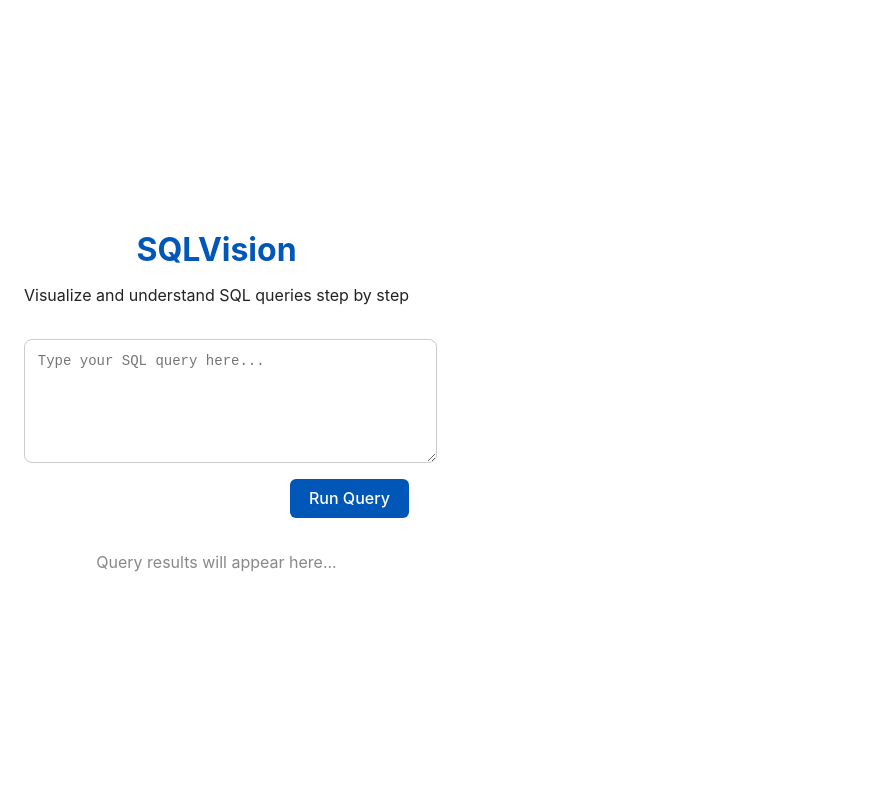
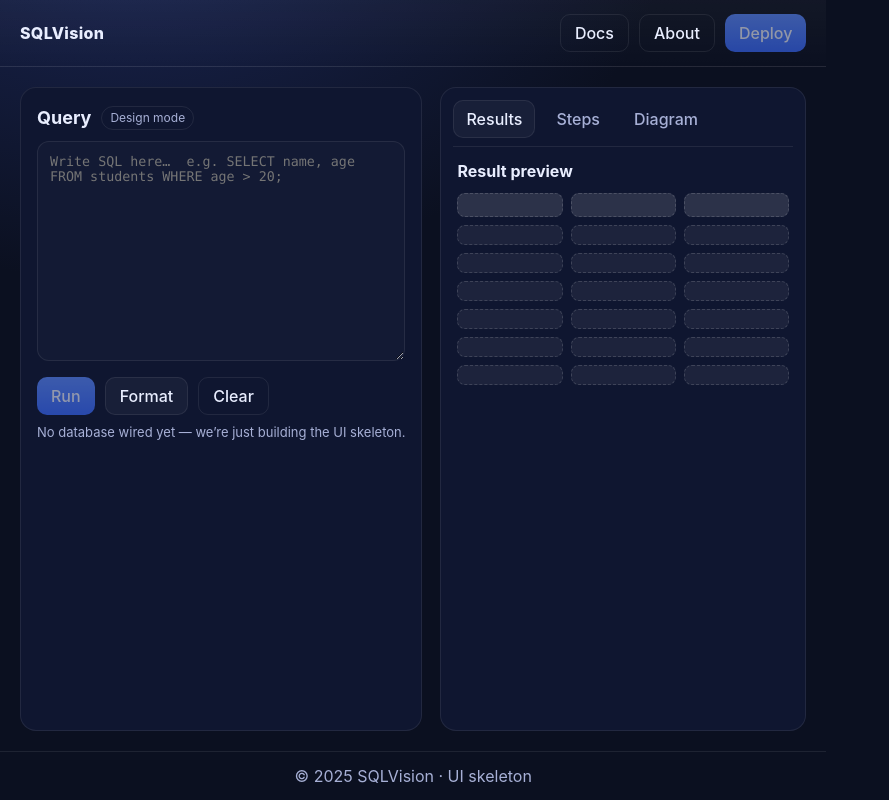
Before and after one commit to andrihadiff/sqlvision, a React (Vite) app in the folder app/: page / in a window 1280 px wide. Shown: the whole page, without its empty margins (0-889 px from the left). Built offline with nearby package versions, Linux system fonts and the light colour scheme.

Commit message:
Finalized skeleton design

```diff
--- a/app/package.json
+++ b/app/package.json
@@ -11,7 +11,8 @@
   },
   "dependencies": {
     "react": "^19.1.1",
-    "react-dom": "^19.1.1"
+    "react-dom": "^19.1.1",
+    "sql.js": "^1.13.0"
   },
   "devDependencies": {
     "@eslint/js": "^9.36.0",
--- a/app/src/App.css
+++ b/app/src/App.css
@@ -1,76 +1,92 @@
-/* Base layout */
-.app-container {
-  max-width: 900px;
-  margin: 2rem auto;
-  padding: 1.5rem;
-  font-family: "Inter", sans-serif;
-  color: #222;
+:root{
+  --bg:#0b1020; --panel:#0f1630; --text:#e9eeff; --muted:#a7b0d6;
+  --accent:#5b8aff; --accent-2:#3a6bff; --line:rgba(255,255,255,.08);
 }
 
-/* Header */
-.app-header {
-  text-align: center;
-  margin-bottom: 2rem;
+*{box-sizing:border-box}
+html,body,#root{height:100%}
+body{
+  margin:0; font-family:Inter,ui-sans-serif,system-ui,Segoe UI,Roboto,Arial;
+  color:var(--text); background:
+    radial-gradient(900px 600px at 10% -10%, #1a2552 0%, transparent 60%),
+    var(--bg);
 }
 
-.app-header h1 {
-  margin-bottom: 0.3rem;
-  font-size: 2rem;
-  color: #0057b7;
+.shell{min-height:100%; display:flex; flex-direction:column}
+.topbar{
+  display:flex; justify-content:space-between; align-items:center;
+  padding:14px 20px; border-bottom:1px solid var(--line);
+  background:linear-gradient(180deg,rgba(255,255,255,.03),transparent);
+}
+.brand{font-weight:800; letter-spacing:.3px}
+.top-actions{display:flex; gap:10px}
+
+.btn{
+  padding:8px 14px; border-radius:10px; border:1px solid var(--line);
+  background:rgba(255,255,255,.04); color:var(--text); cursor:pointer;
+}
+.btn:hover{background:rgba(255,255,255,.06)}
+.btn.primary{background:linear-gradient(180deg,var(--accent),var(--accent-2)); border:none}
+.btn.primary:disabled{opacity:.6; cursor:not-allowed}
+.btn.ghost{background:transparent}
+
+.layout{
+  display:grid; grid-template-columns: 1.1fr 1fr; gap:18px;
+  padding:20px; width:100%; max-width:1200px; margin:0 auto; flex:1;
+}
+.panel{
+  border:1px solid var(--line); border-radius:16px; background:var(--panel);
+  padding:16px;
+}
+.panel-head{display:flex; align-items:center; gap:10px; margin-bottom:10px}
+.panel h2{margin:0; font-size:18px}
+.badge{
+  font-size:12px; color:var(--muted); border:1px solid var(--line);
+  padding:2px 8px; border-radius:999px;
 }
 
-/* Query section */
-.query-section {
-  display: flex;
-  flex-direction: column;
-  gap: 1rem;
-  margin-bottom: 2rem;
+.editor-input{
+  width:100%; min-height:220px; border:1px solid var(--line);
+  background:rgba(255,255,255,.02); color:var(--text);
+  border-radius:12px; padding:12px; font-family:ui-monospace, SFMono-Regular, Menlo, Consolas, monospace;
+}
+.toolbar{display:flex; gap:10px; margin-top:10px}
+.hint{margin-top:8px; color:var(--muted); font-size:13px}
+
+.tabs{display:flex; gap:8px; border-bottom:1px solid var(--line); padding-bottom:8px; margin:-4px -4px 12px}
+.tab{
+  padding:8px 12px; border-radius:10px; border:1px solid transparent; color:var(--muted);
+  background:transparent; cursor:pointer;
+}
+.tab.active{color:var(--text); border-color:var(--line); background:rgba(255,255,255,.04)}
+
+.section-title{margin:0 0 10px; font-size:16px}
+.tab-body{min-height:280px}
+
+.placeholder-table{display:grid; gap:8px}
+.placeholder-table .row{display:grid; grid-template-columns:1fr 1fr 1fr; gap:8px}
+.placeholder-table .cell{
+  height:20px; border-radius:8px; background:rgba(255,255,255,.06);
+  border:1px dashed rgba(255,255,255,.15);
+}
+.placeholder-table .header .cell{height:24px; background:rgba(255,255,255,.12)}
+
+.diagram-canvas{
+  display:flex; align-items:center; gap:14px; padding:18px;
+  border:1px dashed rgba(255,255,255,.2); border-radius:12px;
+  background:rgba(255,255,255,.03);
+}
+.node{
+  padding:10px 12px; border-radius:12px; background:rgba(91,138,255,.15);
+  border:1px solid rgba(91,138,255,.4); font-size:14px;
+}
+.arrow{width:30px; height:2px; background:rgba(255,255,255,.2)}
+
+.footer{
+  border-top:1px solid var(--line); padding:12px 20px; color:var(--muted);
+  display:flex; justify-content:center;
 }
 
-.query-section textarea {
-  width: 100%;
-  font-family: monospace;
-  font-size: 14px;
-  padding: 0.8rem;
-  border: 1px solid #ccc;
-  border-radius: 8px;
-  resize: vertical;
+@media (max-width: 900px){
+  .layout{grid-template-columns:1fr}
 }
-
-.query-section button {
-  align-self: flex-end;
-  padding: 0.6rem 1.2rem;
-  background-color: #0057b7;
-  color: white;
-  border: none;
-  border-radius: 6px;
-  cursor: pointer;
-  transition: background-color 0.2s;
-}
-
-.query-section button:hover {
-  background-color: #0042a0;
-}
-
-/* Result section */
-.result-section table {
-  width: 100%;
-  border-collapse: collapse;
-}
-
-.result-section th,
-.result-section td {
-  border: 1px solid #ddd;
-  padding: 0.6rem;
-  text-align: left;
-}
-
-.result-section th {
-  background-color: #f3f3f3;
-}
-
-.placeholder {
-  color: #888;
-  text-align: center;
-  margin-top: 2rem;
-}
--- a/app/src/App.jsx
+++ b/app/src/App.jsx
@@ -1,62 +1,120 @@
 import { useState } from "react";
 import "./App.css";
 
-export default function App() {
-  const [query, setQuery] = useState("");
-  const [result, setResult] = useState(null);
-
-  const handleRunQuery = () => {
-    // Placeholder for now — simulate some fake data
-    setResult([
-      { id: 1, name: "Alice", age: 21 },
-      { id: 2, name: "Bob", age: 23 },
-    ]);
-  };
-
+function PlaceholderTable() {
   return (
-    <div className="app-container">
-      {/* Header */}
-      <header className="app-header">
-        <h1>SQLVision</h1>
-        <p>Visualize and understand SQL queries step by step</p>
-      </header>
-
-      {/* Query Input Area */}
-      <section className="query-section">
-        <textarea
-          value={query}
-          onChange={(e) => setQuery(e.target.value)}
-          placeholder="Type your SQL query here..."
-          rows={6}
-        />
-        <button onClick={handleRunQuery}>Run Query</button>
-      </section>
-
-      {/* Result / Visualization Area */}
-      <section className="result-section">
-        {result ? (
-          <table>
-            <thead>
-              <tr>
-                {Object.keys(result[0]).map((key) => (
-                  <th key={key}>{key}</th>
-                ))}
-              </tr>
-            </thead>
-            <tbody>
-              {result.map((row) => (
-                <tr key={row.id}>
-                  {Object.values(row).map((value, i) => (
-                    <td key={i}>{value}</td>
-                  ))}
-                </tr>
-              ))}
-            </tbody>
-          </table>
-        ) : (
-          <p className="placeholder">Query results will appear here...</p>
-        )}
-      </section>
+    <div className="placeholder-table">
+      <div className="row header">
+        <span className="cell" />
+        <span className="cell" />
+        <span className="cell" />
+      </div>
+      {[...Array(6)].map((_, i) => (
+        <div className="row" key={i}>
+          <span className="cell" />
+          <span className="cell" />
+          <span className="cell" />
+        </div>
+      ))}
     </div>
   );
 }
+
+export default function App() {
+  const [tab, setTab] = useState("results");
+  const [query, setQuery] = useState("");
+
+  return (
+    <div className="shell">
+      {/* Top bar */}
+      <header className="topbar">
+        <div className="brand">SQLVision</div>
+        <div className="top-actions">
+          <button className="btn ghost">Docs</button>
+          <button className="btn ghost">About</button>
+          <button className="btn primary" disabled>Deploy</button>
+        </div>
+      </header>
+
+      {/* Two-column layout */}
+      <main className="layout">
+        {/* Left: editor */}
+        <section className="panel editor">
+          <div className="panel-head">
+            <h2>Query</h2>
+            <span className="badge">Design mode</span>
+          </div>
+
+          <textarea
+            className="editor-input"
+            rows={12}
+            placeholder="Write SQL here…  e.g. SELECT name, age FROM students WHERE age > 20;"
+            value={query}
+            onChange={(e) => setQuery(e.target.value)}
+          />
+
+          <div className="toolbar">
+            <button className="btn primary" disabled>Run</button>
+            <button className="btn" disabled>Format</button>
+            <button className="btn ghost" onClick={() => setQuery("")}>Clear</button>
+          </div>
+
+          <div className="hint">
+            No database wired yet — we’re just building the UI skeleton.
+          </div>
+        </section>
+
+        {/* Right: tabs / output */}
+        <section className="panel output">
+          <div className="tabs">
+            {["results", "steps", "diagram"].map((t) => (
+              <button
+                key={t}
+                className={`tab ${tab === t ? "active" : ""}`}
+                onClick={() => setTab(t)}
+              >
+                {t === "results" ? "Results" : t === "steps" ? "Steps" : "Diagram"}
+              </button>
+            ))}
+          </div>
+
+          <div className="tab-body">
+            {tab === "results" && (
+              <>
+                <h3 className="section-title">Result preview</h3>
+                <PlaceholderTable />
+              </>
+            )}
+            {tab === "steps" && (
+              <div className="steps">
+                <h3 className="section-title">Planned execution steps</h3>
+                <ol>
+                  <li>Scan table <code>students</code></li>
+                  <li>Filter rows where <code>age &gt; 20</code></li>
+                  <li>Project columns <code>name, age</code></li>
+                  <li>Order / Group (if present)</li>
+                </ol>
+              </div>
+            )}
+            {tab === "diagram" && (
+              <div className="diagram">
+                <h3 className="section-title">Logical plan (diagram)</h3>
+                <div className="diagram-canvas">
+                  <div className="node">SCAN students</div>
+                  <div className="arrow" />
+                  <div className="node">FILTER age &gt; 20</div>
+                  <div className="arrow" />
+                  <div className="node">PROJECT name, age</div>
+                </div>
+              </div>
+            )}
+          </div>
+        </section>
+      </main>
+
+      <footer className="footer">
+        <span>© {new Date().getFullYear()} SQLVision · UI skeleton</span>
+      </footer>
+    </div>
+  );
+}
```
Also changed, not shown: app/src/db.js (added, +28 -0 lines), 1 other file (tests, documents, lock files or other folders).
